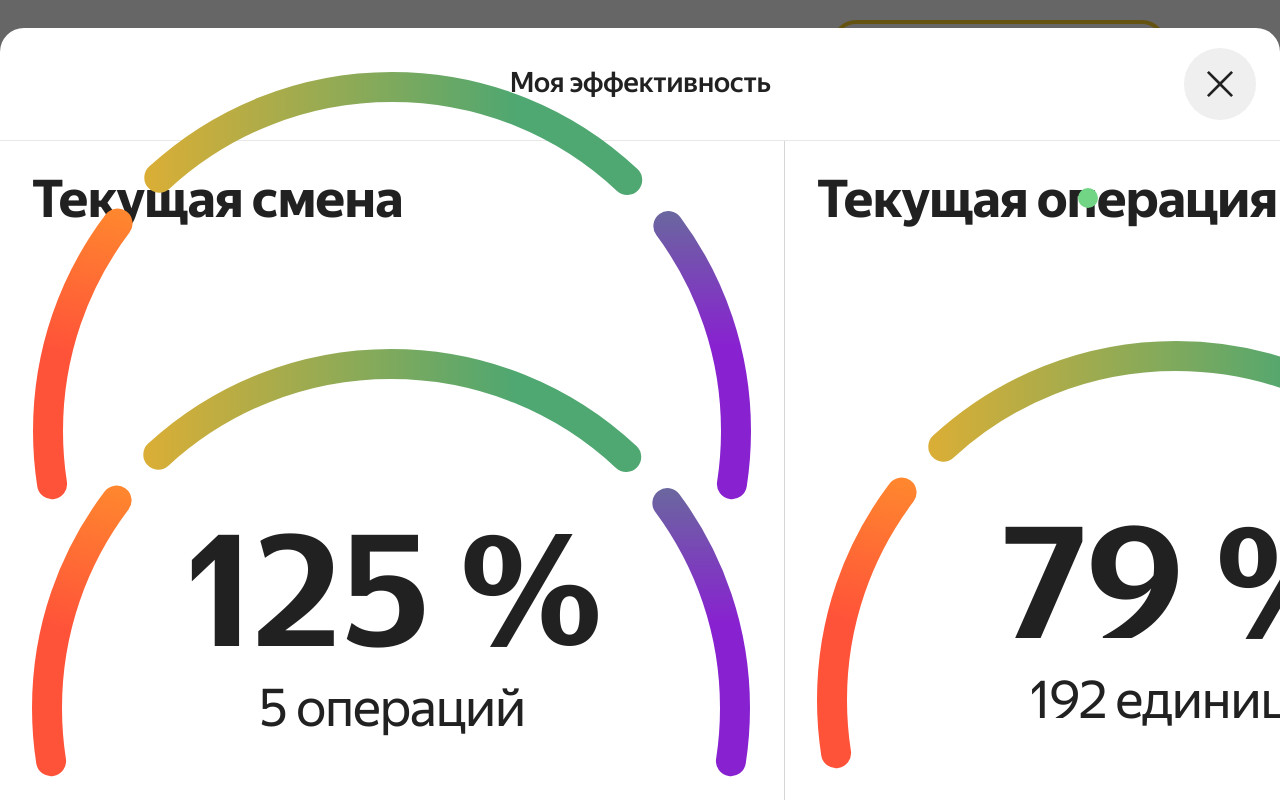
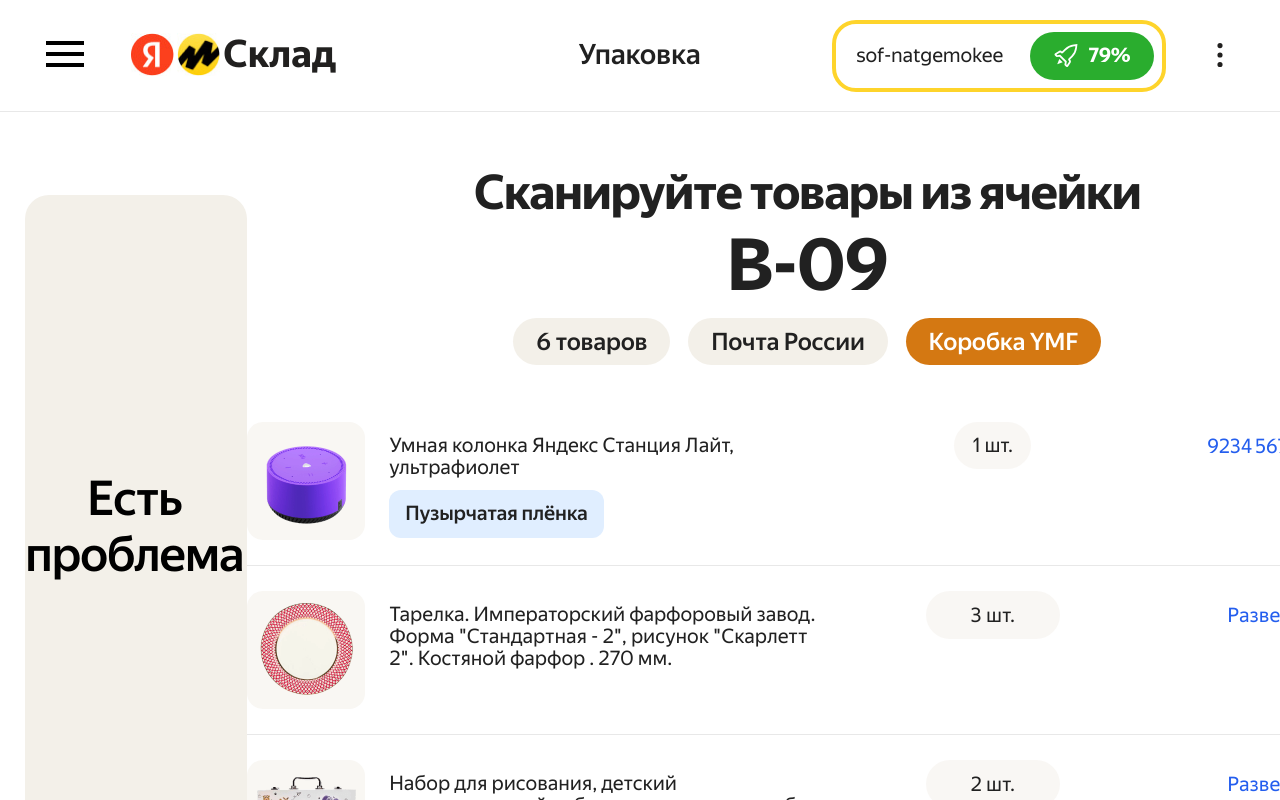
Before and after one commit to nidoveralis/product-packing-react, a React (Create React App) app: page / in a window 1280 px wide. Shown: the top 800 px of the page. Built offline with nearby package versions, Linux system fonts and the light colour scheme.

Commit message:
feat: create calculateStatistics

```diff
--- a/src/components/App/App.js
+++ b/src/components/App/App.js
@@ -41,12 +41,57 @@
   }
 ]
 
+/////возможно перенести в другой файл
+const widthSideLine = 280;
+const widthMediumLine = 560;
+const widthAllLines = 1120;
+
 function App() {
+  const scanCount = 125;//колличество сканов для статистики
+  const scanCount1 = 79;//колличество сканов для статистики текущей операции
   const sentCards = [];
-  const [cards, setCards] = React.useState(cardsExemple);
-  const [openStatictic, setOpenStatictic] = React.useState(true);
+  const [cards, setCards] = React.useState(cardsExemple);///массив с товарами
+  const [openStatictic, setOpenStatictic] = React.useState(false);///открывать статистику
+  const [statisticsShift, setStatisticsShift] = React.useState({1:0,2:0,3:0});
+  const [staticsOperation, setStatisticsOperation] = React.useState({1:0,2:0,3:0});
 
-  function onScanCard(item) {
+
+  function calculateStatistics(count) {///считает статистику смены
+    if(count >= 100) {
+      return {
+        1:0,
+        2:0,
+        3:0
+      }
+    }else if(count >= 76) {
+      return {
+        1:0,
+        2:0,
+        3:Math.floor(11.2*count-widthAllLines)
+      }
+    }else if(count <= 75 && count > 25) {
+      return {
+        1:0,
+        2:Math.floor(widthAllLines - widthSideLine -(11.2*count)),
+        3:widthSideLine
+      }
+    }else if(count <= 25 && count >= 0) {
+      return {
+        1:Math.floor(widthSideLine-(11.2*count)),
+        2:widthMediumLine,
+        3:widthSideLine
+      }
+    }
+  }
+
+  React.useEffect(()=>{
+    const a = calculateStatistics(scanCount);
+    const b = calculateStatistics(scanCount1);
+    setStatisticsShift(a);
+    setStatisticsOperation(b)
+  },[])
+
+  function onScanCard(item) {////сканируе и отправляет на сервер
     ////отправить запрос api
     //console.log(item,index)
     if(!item.full){
@@ -65,7 +110,7 @@
 
   return (
       <div className="page">
-        <Main cards={cards} onScanCard={onScanCard} openStatictic={openStatictic} handleOpenStatistic={handleOpenStatistic}/>
+        <Main cards={cards} onScanCard={onScanCard} openStatictic={openStatictic} handleOpenStatistic={handleOpenStatistic} statisticsShift={statisticsShift} staticsOperation={staticsOperation} />
       </div>
   );
 }
--- a/src/components/Main/Main.js
+++ b/src/components/Main/Main.js
@@ -1,9 +1,13 @@
+import React from 'react';
 import Footer from '../Footer/Footer';
 import Header from '../Header/Header';
 import Products from '../Products/Products';
 import Statistic from '../Statistic/Statistic';
 
 function Main(props){
+
+
+
   return(
     <>
         <Header  handleOpenStatistic={props.handleOpenStatistic} />
@@ -13,7 +17,7 @@
             <button className="content__button close-box">Закрыть коробку</button>
         </main>
         <Footer />
-        <Statistic openStatictic={props.openStatictic} handleOpenStatistic={props.handleOpenStatistic} />
+        <Statistic openStatictic={props.openStatictic} handleOpenStatistic={props.handleOpenStatistic} statisticsShift={props.statisticsShift} staticsOperation={props.staticsOperation} />
 
     </>
   )
--- a/src/components/Statistic/Statistic.css
+++ b/src/components/Statistic/Statistic.css
@@ -104,7 +104,11 @@
   font-size: 52px;
   font-weight: 700;
   line-height: 52px;
-  margin: 32px 0;
+  margin: 32px 0 25px;
+}
+
+.statistic-shift__title_shift {
+  margin: 32px 0 13px;
 }
 
 .statistic-shift__time {
@@ -133,33 +137,9 @@
   justify-content: end;
   flex-direction: column;
   margin-bottom: 120px;
-  background-image: url('../../images/el.svg');
+  background-image: url('../../images/Ellipse\ 25\ \(1\)\ \(1\).svg');
   background-repeat: no-repeat;
-  stroke-dasharray: 55%;
 }
-
-.statistic-shift__progress_corer {
-  width: 720px;
-  height: 428px;
-  display: flex;
-  align-items: center;
-  justify-content: end;
-  flex-direction: column;
-  position: absolute;
-  bottom: 300px;
-
-  /*stroke-dashoffset: 100;*/
-}
-
-/*.statistic-shift__progress_corer * {
-  stroke: #000;
-}
-
-.statistic-shift__progress_corer * {
-  stroke: #000;
-  stroke-dashoffset: calc(100 - (100 * 75) / 100);
-
-}*/
 
 .statistic-shift__interest {
   font-family: 'YandexSansDisplay', Arial, sans-serif;
--- a/src/components/Statistic/Statistic.js
+++ b/src/components/Statistic/Statistic.js
@@ -1,10 +1,11 @@
 import '../../vendor/fonts/fonts.css'
 import './Statistic.css';
-import {ReactComponent as Logo} from '../../images/el.svg'
-
+import React from 'react';
+import Progress from '../Progress/Progress';
 
 function Statistic(props) {
   const statisticClass = `statistic ${props.openStatictic ? 'statistic_opened' : ''} `;
+
 
   return(
     <section className={statisticClass}>
@@ -16,13 +17,13 @@
         <div className='statistic__container'>
         <div className='statistic-shift'>
         <div className='statistic-shift__container'>
-          <h3 className='statistic-shift__title'>Текущая смена</h3>
+          <h3 className='statistic-shift__title statistic-shift__title_shift'>Текущая смена</h3>
         </div>
           <div className='statistic-shift__progress'>
             <p className='statistic-shift__interest'>125 %</p>
             <p className='statistic-shift__count'>5 операций</p>
           </div>
-          <Logo className='statistic-shift__progress_corer' />
+          <Progress statics={props.statisticsShift} />
           <button className='statistic-shift__button'>Детализация смены</button>
         </div>
         <div className='statistic-shift'>
@@ -31,9 +32,11 @@
             <p className='statistic-shift__time'>00:16</p>
           </div>
           <div className='statistic-shift__progress'>
+
             <p className='statistic-shift__interest'>79 %</p>
             <p className='statistic-shift__count'>192 единицы</p>
           </div>
+          <Progress statics={props.staticsOperation} />
           <div  className='shift__goals'>
             <p  className='shift__text'>Упаковка КГТ</p>
             <p  className='shift__text'>Цель: 100 / час</p>
```
